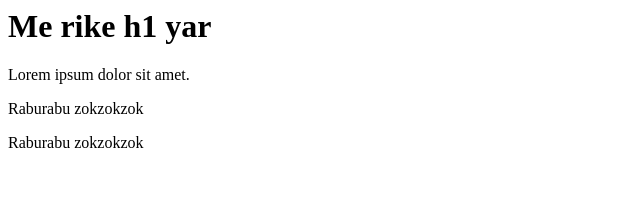
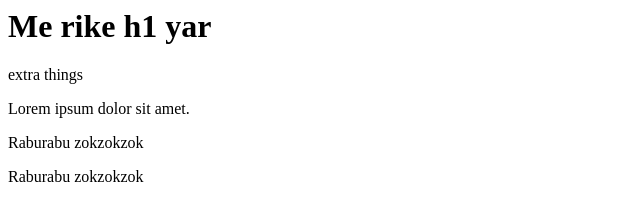
Before and after one commit to Fat-Fingers/My-first-repo, a plain HTML site: page index.html in a window 1280 px wide. Shown: the whole page, without its empty margins (0-640 px from the left). Drawn offline with Linux system fonts and the light colour scheme.

Commit message:
doings added

```diff
--- a/index.html
+++ b/index.html
@@ -6,7 +6,7 @@
 
 <body>
     <h1>Me rike h1 yar</h1>
-
+    <p> extra things</p>
     <p> Lorem ipsum dolor sit amet.</p>
     <div>
         <p><span>Raburabu zokzokzok</span></p>
```
